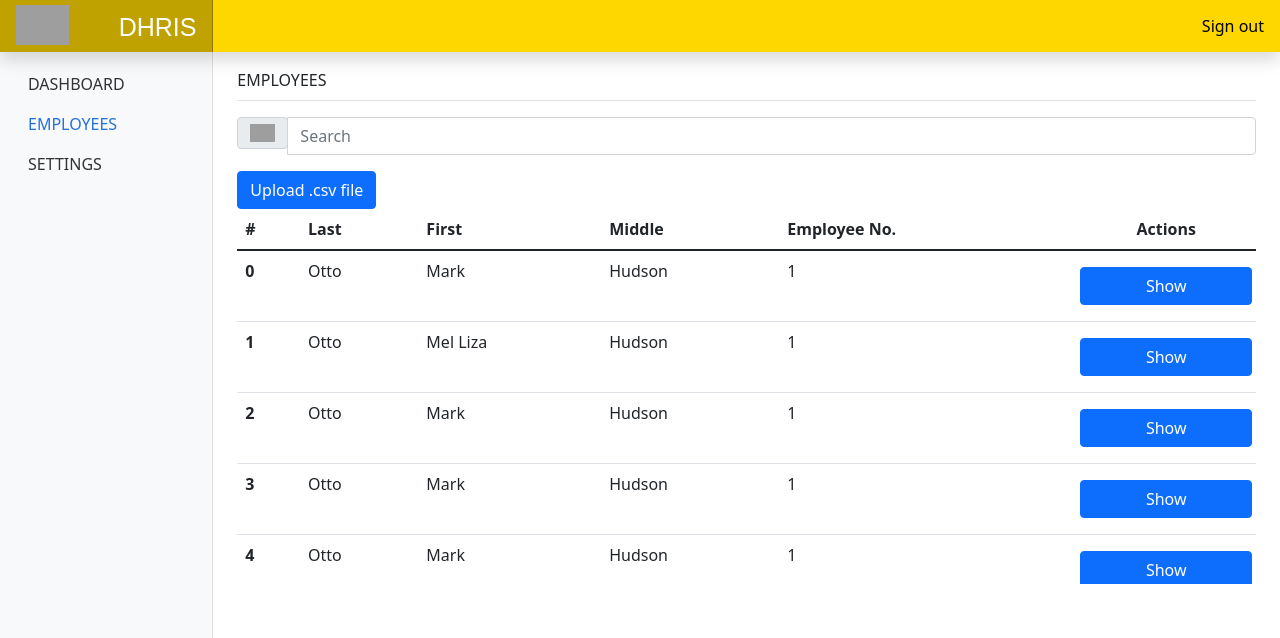
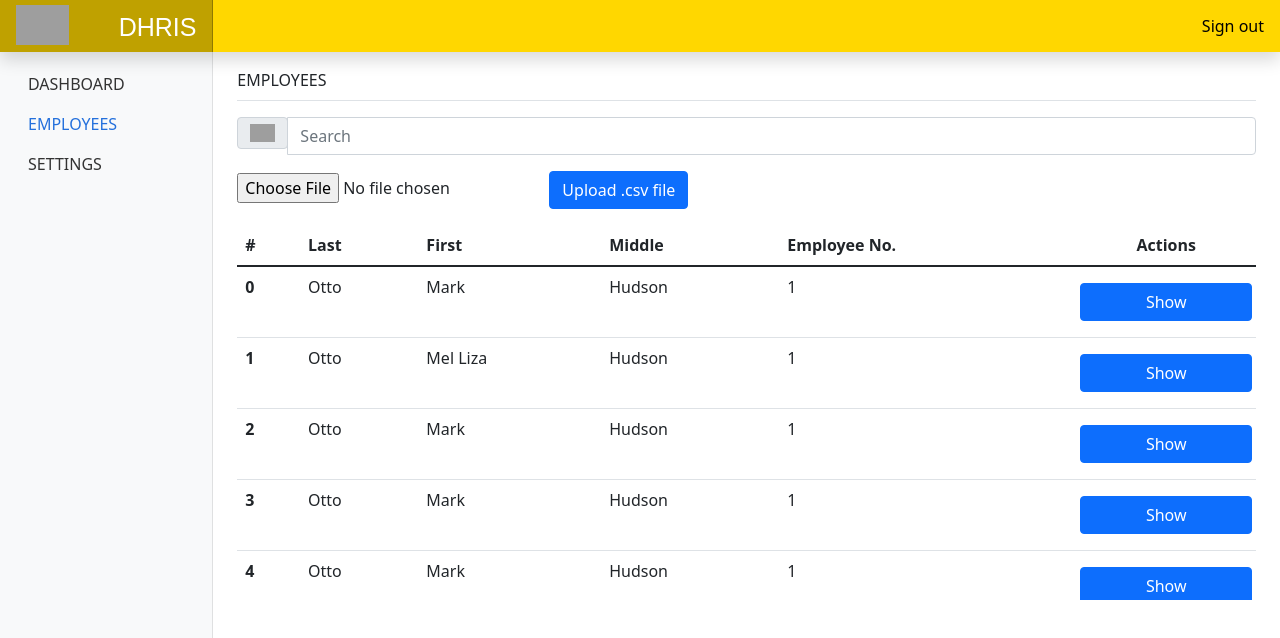
Before and after one commit to Subalzero/dhrms-frontend, a React (Create React App) app: page /employees in a window 1280 px wide. Shown: the top 638 px of the page. Built offline with nearby package versions, Linux system fonts and the light colour scheme; grey boxes are pictures that could not be loaded.

Commit message:
Added file upload button

```diff
--- a/src/components/EmployeesScreen.jsx
+++ b/src/components/EmployeesScreen.jsx
@@ -1,5 +1,4 @@
 import React from "react";
-import EmployeesTable from "./employees/EmployeesTable";
 
 export default function EmployeesScreen({ children }) {
   return (
--- a/src/components/employees/EmployeesMainView.jsx
+++ b/src/components/employees/EmployeesMainView.jsx
@@ -1,10 +1,30 @@
-import React from "react";
+import React, { useState } from "react";
 import EmployeesTable from "./EmployeesTable";
 
 const EmployeesMainView = () => {
+  const [selectedFile, setSelectedFile] = useState();
+
+  const onFileChanged = (event) => {
+    setSelectedFile(event.target.files[0]);
+    console.log("File selected: ", event.target.files[0]);
+  };
+
+  const onFileUpload = () => {
+    // Create an object of formData
+    const formData = new FormData();
+
+    // Update the formData object
+    formData.append("myFile", selectedFile, selectedFile.name);
+
+    // Details of the uploaded file
+    console.log(selectedFile);
+
+    // Request made to the backend api
+    // Send formData object
+  };
   return (
     <>
-      <div>
+      <div className="mb-3">
         <div className="input-group mb-3">
           <div className="input-group-prepend">
             <span class="input-group-text" id="basic-addon1">
@@ -16,10 +36,12 @@ const EmployeesMainView = () => {
           </div>
           <input type="text" className="form-control" placeholder="Search" />
         </div>
+        <input type={"file"} onChange={onFileChanged} />
         <button
           className="btn btn-primary"
           title="Upload .csv file."
-          onClick={() => console.log("Uploaded")}
+          type="file"
+          onClick={onFileUpload}
         >{`Upload .csv file`}</button>
       </div>
       <EmployeesTable />
```
